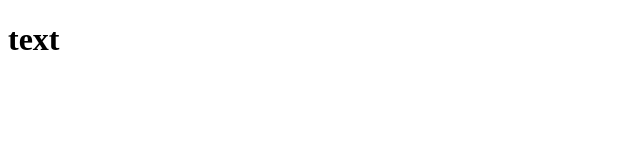
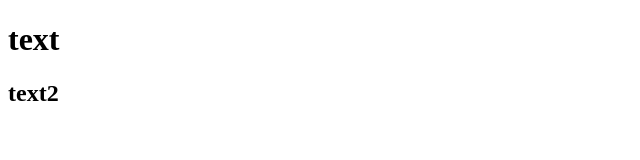
Before and after one commit to MinhSang2912/Git-Branch, a plain HTML site: page index.html in a window 1280 px wide. Shown: the full height of the page, 0-640 px from the left. Drawn offline with Linux system fonts and the light colour scheme.

Commit message:
1. commit lan 1

```diff
--- a/index.html
+++ b/index.html
@@ -7,5 +7,6 @@
   </head>
   <body>
     <h1>text</h1>
+    <h2>text2</h2>
   </body>
 </html>
```
